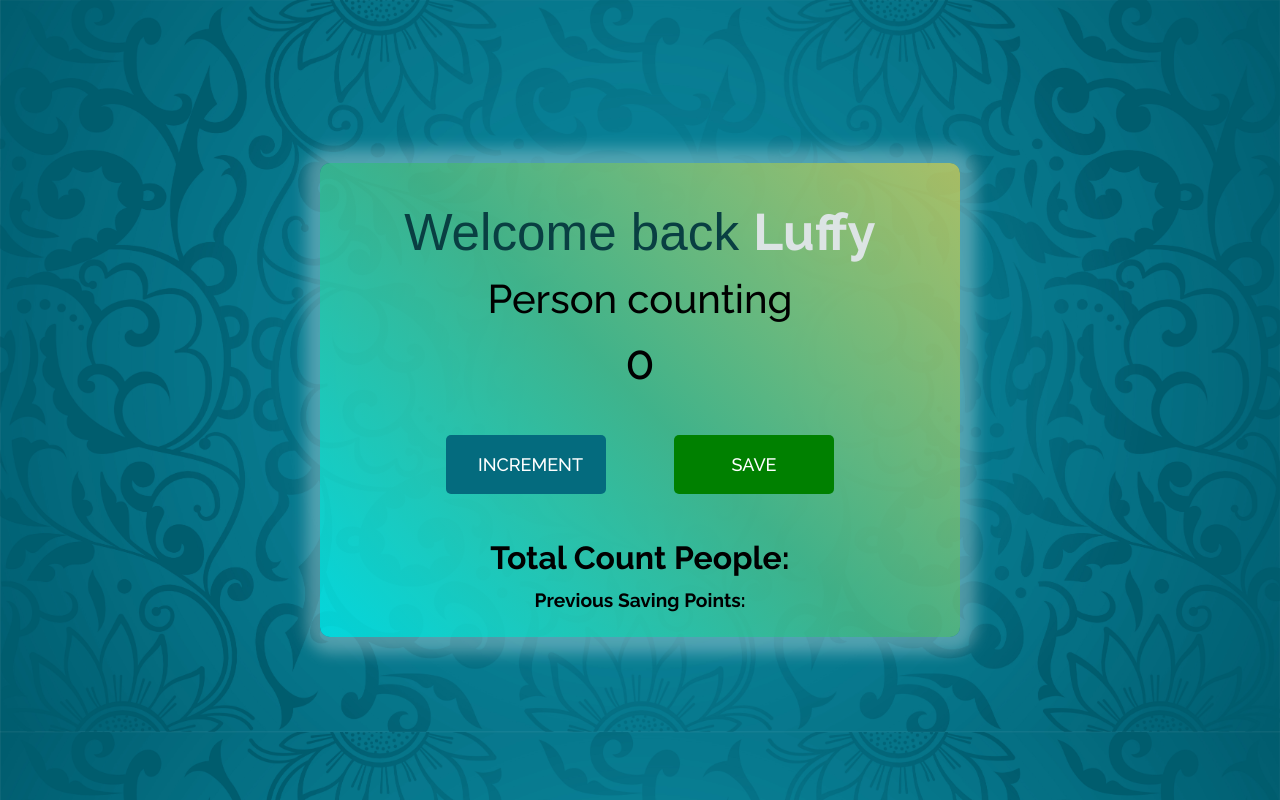
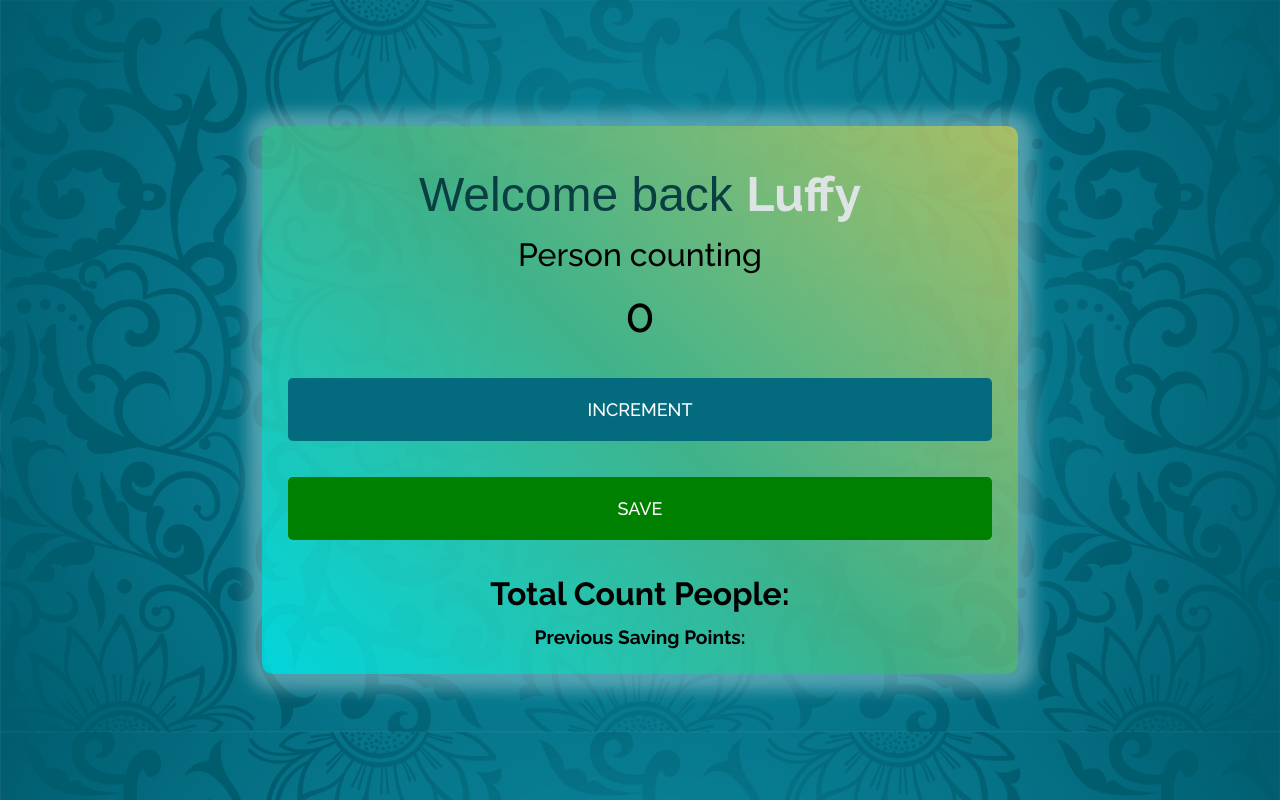
Before and after one commit to chandumamu/passenger-count, a plain HTML site: page index.html in a window 1280 px wide. Drawn offline with Linux system fonts and the light colour scheme; a web font is replaced by a local one.

Commit message:
Add files via upload

```diff
--- a/index.css
+++ b/index.css
@@ -43,18 +43,19 @@ body{
 
 .main{
     text-align: center;
-    width: 50%;
+    width: 55%;
     border-radius: 10px;
     /* background: #fbee30; */
     background-image: linear-gradient(45deg, rgba(2, 255, 255, 0.7) 0%, rgba(87, 199, 133, 0.7) 50%, rgba(237, 221, 87, 0.7) 100%) ;
     box-shadow: 1px 1px 15px 15px rgb(255, 255, 255, 0.3);
-    padding: 2% 0%;
+    padding: 2%;
+    display: block;
 }
 
 #heading{
     color: rgb(9, 63, 66);
     margin: 2%;
-    font-size: 3.2rem;
+    font-size: 48px;
 }
 
 #name{
@@ -63,7 +64,7 @@ body{
 }
 
 h2{
-    font-size: 2.5rem;
+    font-size: 32px;
 }
 
 #count-el{
@@ -74,12 +75,13 @@ h2{
 button{
     padding: 3% 5%;
     border-radius: 5px;
-    width: 25%;
+    width:100%;
     border: none;
-    margin: 5%;
+    margin: 5% 0%;
     font-size: 18px;
     cursor: pointer;
     text-transform: uppercase;
+    display: block;
 }
 
 .add{
```
